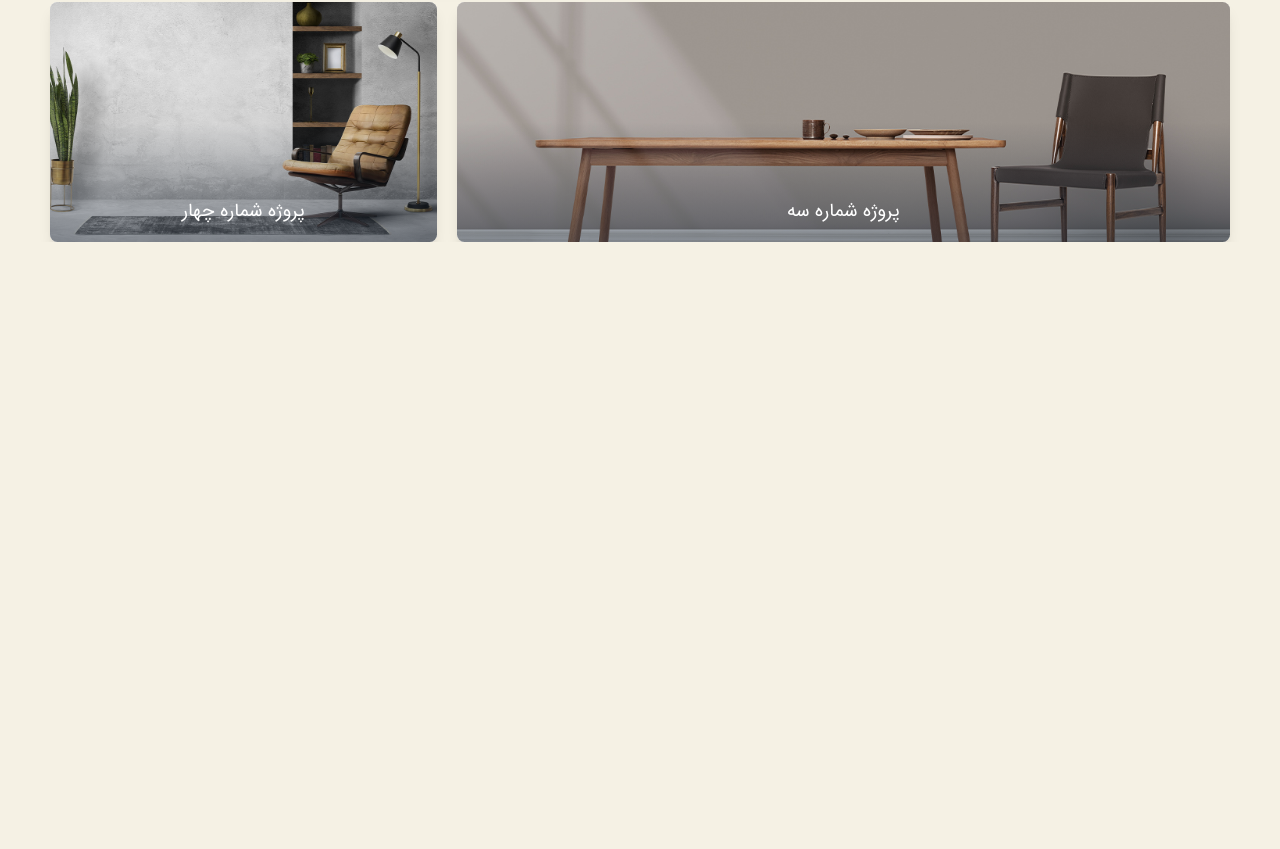
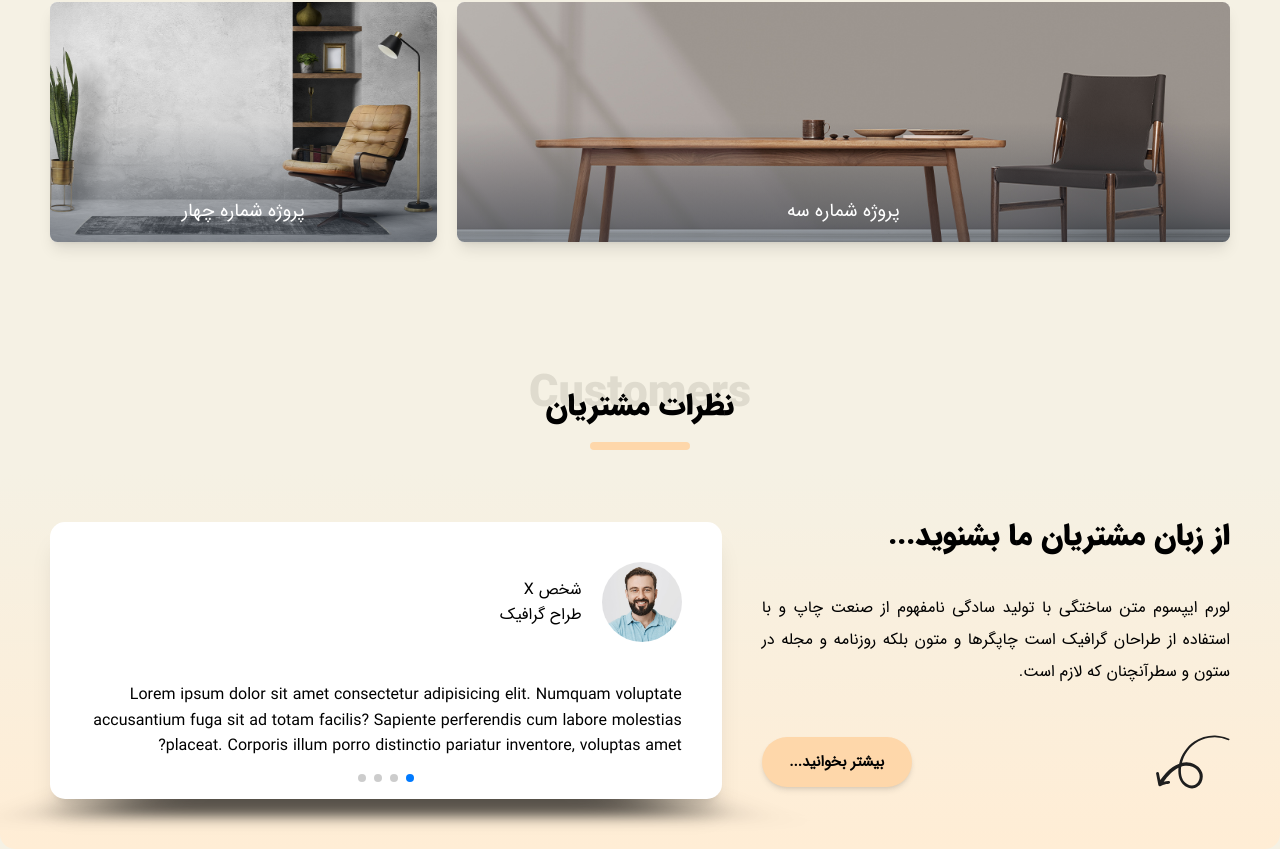
Before and after one commit to Reza-HM/Larin-Corporation, a React (Vite) app: page / in a window 1280 px wide. Shown: the part 1745-2594 px from the top of the page. Before the commit the page ends 1987 px from the top, so only its background shows below. Built offline with nearby package versions, Linux system fonts and the light colour scheme.

Commit message:
coding customers section (cube effect slider)

```diff
--- /dev/null
+++ b/src/Components/Templates/Index/Customers.tsx
@@ -0,0 +1,150 @@
+import { Link } from "react-router-dom";
+import { Swiper, SwiperSlide } from "swiper/react";
+import { Pagination, EffectCube } from "swiper/modules";
+
+import "swiper/css";
+import "swiper/css/effect-cube";
+import "swiper/css/pagination";
+
+const Customers = () => {
+  return (
+    <div className="mt-20 rounded-3xl bg-gradient-to-t from-orange-100">
+      <div className="container p-20 max-w-screen-2xl">
+        <div className="grid grid-cols-12 gap-16">
+          <div className="col-span-5 flex flex-col gap-16">
+            <h1 className="font-IRANSans_Black text-5xl">
+              از زبان مشتریان ما بشنوید...
+            </h1>
+            <p className="text-justify leading-loose">
+              لورم ایپسوم متن ساختگی با تولید سادگی نامفهوم از صنعت چاپ و با
+              استفاده از طراحان گرافیک است چاپگرها و متون بلکه روزنامه و مجله در
+              ستون و سطرآنچنان که لازم است.
+            </p>
+            <div className="flex justify-between items-center">
+              <svg
+                xmlns="http://www.w3.org/2000/svg"
+                width="74"
+                height="68"
+                fill="none"
+                viewBox="0 0 109 78"
+              >
+                <path
+                  fill="#1E1E1E"
+                  d="M36.027 66.768c4.312 8.836 15.968 14.546 24.865 8.826 6.66-4.345 9.556-13.258 7.202-20.764-2.856-8.787-11.694-14.419-20.616-15.269a29.984 29.984 0 00-9.32.682l.12-.42c.373-1.344.864-2.984 1.367-4.298a49.705 49.705 0 013.84-8.172C50.752 14.666 63.6 5.65 78.073 3.416a50.747 50.747 0 0128.543 3.485 1.165 1.165 0 001.572-1.475 1.167 1.167 0 00-.611-.652A53.003 53.003 0 0092.917.556a54.705 54.705 0 00-5.723-.451c-10.87-.336-21.85 2.72-30.9 8.795-11.084 7.558-19.158 19.417-22.123 32.515a41.738 41.738 0 00-9.452 4.85c-7.452 5.073-13.142 12.047-18.461 19.122l-1.933-9.843c-.112-.575-.284-1.04-.738-1.427a2.134 2.134 0 00-1.528-.485c-1.024.135-2.134 1.117-1.907 2.27L3.467 72.78c.132.675.37 1.187.962 1.57.505.327 1.28.516 1.852.22a33.8 33.8 0 017.87-2.908.186.186 0 01.029-.003l.015-.001.425-.09a33.234 33.234 0 014.207-.57c1.094-.078 2.054-1.15 1.907-2.266a2.138 2.138 0 00-2.265-1.912c-2.41.177-4.796.598-7.121 1.256 6.007-8.182 12.79-16.309 21.804-20.601-.709 6.549-.152 13.364 2.875 19.293zm1.05-20.874a31.343 31.343 0 013.237-.878c4.442-.925 9.025-.65 13.203 1.119 4.037 1.65 7.688 4.695 9.547 8.66 3.763 7.547-1.303 19.05-10.406 18.823-4.32-.043-8.563-2.531-11.26-5.892-2.125-2.67-3.434-5.96-4.11-9.308-.81-4.092-.775-8.368-.21-12.524z"
+                ></path>
+              </svg>
+              <Link
+                to="/aboutus"
+                className="text-2xl font-bold bg-orange-200 w-60 rounded-full p-6 text-center shadow-md hover:bg-stone-900 hover:text-orange-200 duration-300"
+              >
+                بیشتر بخوانید...
+              </Link>
+            </div>
+          </div>
+          <div className="col-span-7">
+            <Swiper
+              effect={"cube"}
+              grabCursor={true}
+              cubeEffect={{
+                shadow: true,
+                slideShadows: true,
+                shadowOffset: 20,
+                shadowScale: 0.94,
+              }}
+              pagination={true}
+              modules={[EffectCube, Pagination]}
+              className="mySwiper"
+              loop={true}
+            >
+              <SwiperSlide>
+                <div className="rounded-3xl shadow-xl flex flex-col gap-16 bg-white p-16">
+                  <div className="flex items-center gap-8">
+                    <img
+                      src="/img/avatar-1.jpg"
+                      className="w-32 h-32 rounded-[50%]"
+                      alt=""
+                    />
+                    <div className="">
+                      <h3>شخص X</h3>
+                      <p>طراح گرافیک</p>
+                    </div>
+                  </div>
+                  <p>
+                    Lorem ipsum dolor sit amet consectetur adipisicing elit.
+                    Numquam voluptate accusantium fuga sit ad totam facilis?
+                    Sapiente perferendis cum labore molestias placeat. Corporis
+                    illum porro distinctio pariatur inventore, voluptas amet?
+                  </p>
+                </div>
+              </SwiperSlide>
+              <SwiperSlide>
+                <div className="rounded-3xl shadow-xl flex flex-col gap-16 bg-white p-16">
+                  <div className="flex items-center gap-8">
+                    <img
+                      src="/img/avatar-1.jpg"
+                      className="w-32 h-32 rounded-[50%]"
+                      alt=""
+                    />
+                    <div className="">
+                      <h3>شخص X</h3>
+                      <p>طراح گرافیک</p>
+                    </div>
+                  </div>
+                  <p>
+                    Lorem ipsum dolor sit amet consectetur adipisicing elit.
+                    Numquam voluptate accusantium fuga sit ad totam facilis?
+                    Sapiente perferendis cum labore molestias placeat. Corporis
+                    illum porro distinctio pariatur inventore, voluptas amet?
+                  </p>
+                </div>
+              </SwiperSlide>
+              <SwiperSlide>
+                <div className="rounded-3xl shadow-xl flex flex-col gap-16 bg-white p-16">
+                  <div className="flex items-center gap-8">
+                    <img
+                      src="/img/avatar-1.jpg"
+                      className="w-32 h-32 rounded-[50%]"
+                      alt=""
+                    />
+                    <div className="">
+                      <h3>شخص X</h3>
+                      <p>طراح گرافیک</p>
+                    </div>
+                  </div>
+                  <p>
+                    Lorem ipsum dolor sit amet consectetur adipisicing elit.
+                    Numquam voluptate accusantium fuga sit ad totam facilis?
+                    Sapiente perferendis cum labore molestias placeat. Corporis
+                    illum porro distinctio pariatur inventore, voluptas amet?
+                  </p>
+                </div>
+              </SwiperSlide>
+              <SwiperSlide>
+                <div className="rounded-3xl shadow-xl flex flex-col gap-16 bg-white p-16">
+                  <div className="flex items-center gap-8">
+                    <img
+                      src="/img/avatar-1.jpg"
+                      className="w-32 h-32 rounded-[50%]"
+                      alt=""
+                    />
+                    <div className="">
+                      <h3>شخص X</h3>
+                      <p>طراح گرافیک</p>
+                    </div>
+                  </div>
+                  <p>
+                    Lorem ipsum dolor sit amet consectetur adipisicing elit.
+                    Numquam voluptate accusantium fuga sit ad totam facilis?
+                    Sapiente perferendis cum labore molestias placeat. Corporis
+                    illum porro distinctio pariatur inventore, voluptas amet?
+                  </p>
+                </div>
+              </SwiperSlide>
+            </Swiper>
+          </div>
+        </div>
+      </div>
+    </div>
+  );
+};
+export default Customers;
--- a/src/Components/Templates/Index/Services.tsx
+++ b/src/Components/Templates/Index/Services.tsx
@@ -2,7 +2,7 @@ import Service from "../../Modules/Service";
 
 const Services = () => {
   return (
-    <div className="m-20 rounded-3xl bg-gradient-to-t from-orange-100">
+    <div className="mt-20 rounded-3xl bg-gradient-to-t from-orange-100">
       <div className="container p-20 max-w-screen-2xl">
         <div className="grid grid-cols-1 xs:grid-cols-2 md:grid-cols-4 gap-8">
           <Service />
--- a/src/Pages/Index.tsx
+++ b/src/Pages/Index.tsx
@@ -3,6 +3,7 @@ import Header from "../Components/Templates/Index/Header";
 import SectionHeader from "../Components/Modules/SectionHeader";
 import Services from "../Components/Templates/Index/Services";
 import Projects from "../Components/Templates/Index/Projects";
+import Customers from "../Components/Templates/Index/Customers";
 
 const Index: FC = () => {
   return (
@@ -12,6 +13,8 @@ const Index: FC = () => {
       <Services />
       <SectionHeader englishTitle="Projects" persianTitle="پروژه‌های لارین" />
       <Projects />
+      <SectionHeader englishTitle="Customers" persianTitle="نظرات مشتریان" />
+      <Customers />
     </div>
   );
 };
```
Also changed, not shown: public/img/avatar-1.jpg (added).
